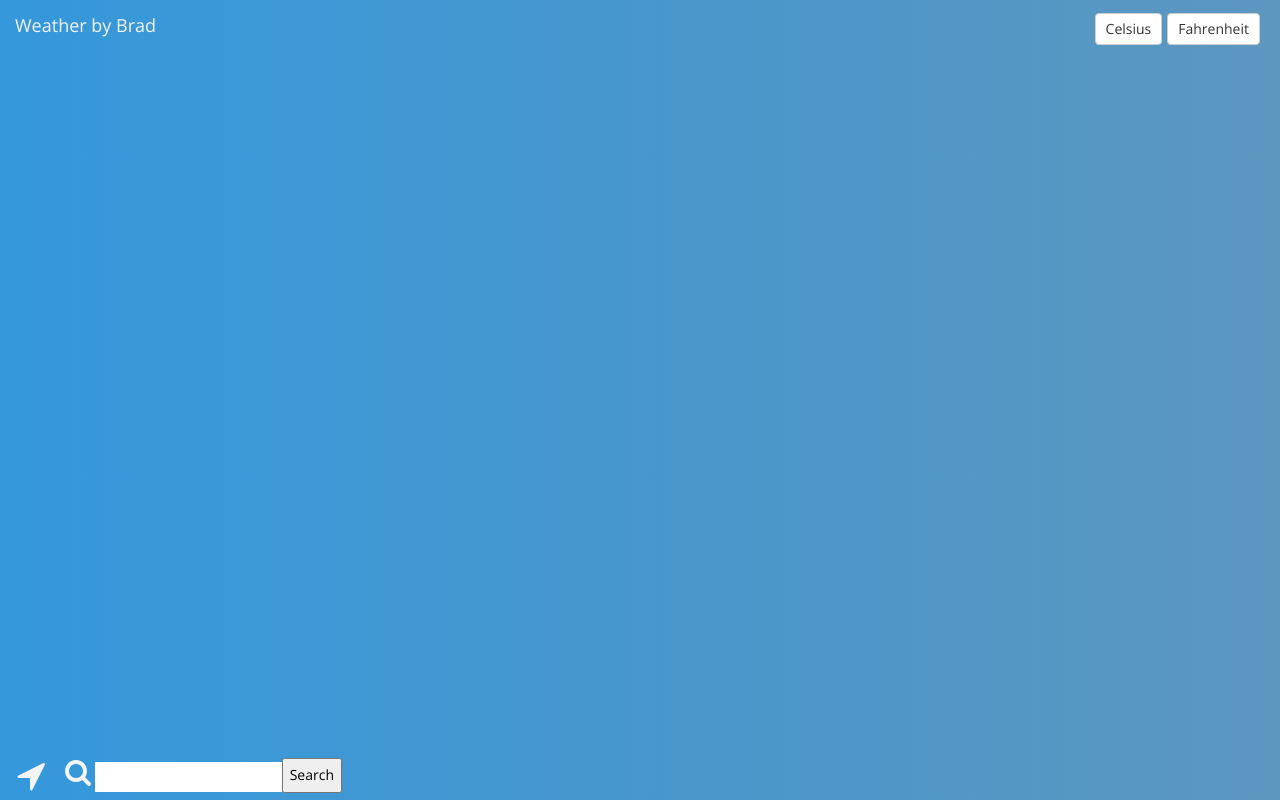
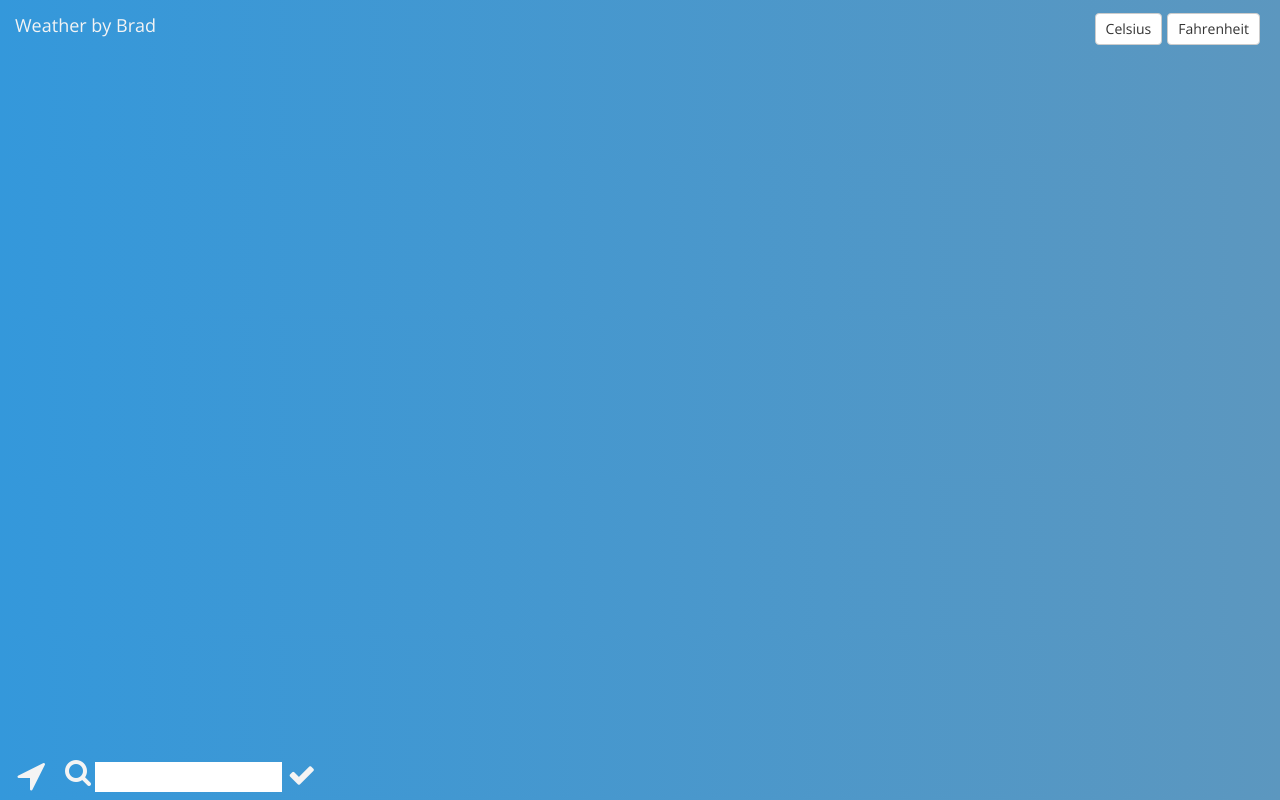
Before and after one commit to Bradzerafa/react-weather-app, a plain HTML site: page index.html in a window 1280 px wide. Both pictures are taken after a click on the icon 81 px from the left and 775 px from the top of the page. Drawn offline with nearby package versions, Linux system fonts and the light colour scheme.

Commit message:
funcitonality and UI complete

```diff
--- a/index.html
+++ b/index.html
@@ -23,7 +23,7 @@
 
 
 
-<div id="locationpage" class="container-fluid">
+<div id="locationpage" class="container-fluid fader">
 
 
 
@@ -46,7 +46,7 @@
   <div class="mainicon">
   <i class="fa fa-location-arrow mainicons" id="mainpagelocation" aria-hidden="true"></i>
   <span> <i class="fa fa-search mainicons" id="mainpagesearchicon" aria-hidden="true"></i> <input type="text" class="mainpagesearch hide" id="mainpagesearch"> </span>
-  <button id="searchbut" class="searchbutton1">Search</button>
+   <button id="searchbut" class="searchbutton1 hide"><i class="fa fa-check tick" aria-hidden="true"></i></button>
   </div>
 </div>
 
--- a/index.js
+++ b/index.js
@@ -1,10 +1,6 @@
 // NOTE: If you have downloaded this code for your own use you will need to go to openweathermap.org. sign up and get your own API key to make it work. You can insert your API key on line 45 where it says "INSERT API KEY HERE".
 
 
-
-//**** FIX ****
-// NOTE: CHECK IF CELSIUS AND FAHRENHEIT BUTTONS WORK WHEN YOU SEARCH YOUR OWN DESTINATION.
-// DELETE CONSOLE.LOGS FROM FINDING CURRENT LOCATION.
 
 cel = document.querySelector("#cel");
 fah = document.querySelector("#fah");
@@ -56,7 +52,7 @@ mainPageSearchIcon.addEventListener ("click", function(){
   mainPageSearchIcon.classList.remove("mainicons");
   mainPageSearchIcon.classList.add("mainicons3","fader");
   mainPageSearch.classList.add("fader", "mainicons2");
-  mainPageSearchIcon.id = "searchbut";
+  searchButton.classList.remove("hide");
 });
 
 
@@ -66,7 +62,6 @@ mainPageSearchIcon.addEventListener ("click", function(){
 
 searchButton.addEventListener ("click", function(){
  cityLocated = mainPageSearch.value;
-  console.log(cityLocated);
   cityLocation1();
 
 });
@@ -82,8 +77,6 @@ if (navigator.geolocation) {
   navigator.geolocation.getCurrentPosition((position) => {
     longitude = position.coords.longitude;
     latitude = position.coords.latitude;
-    console.log(longitude);
-    console.log(latitude);
     currentTemp();
   })
 }
@@ -93,7 +86,7 @@ if (navigator.geolocation) {
 // DISPLAY CURRENT TEMPRETURE IN CELSIUS.
 function currentTemp() {
   var request = new XMLHttpRequest();
-  request.open('GET', 'http://api.openweathermap.org/data/2.5/weather?lat=' + latitude + '&' + 'lon=' + longitude + '&APPID=' + '' + '&units=metric');
+  request.open('GET', 'http://api.openweathermap.org/data/2.5/weather?lat=' + latitude + '&' + 'lon=' + longitude + '&APPID=' + 'INSERT API KEY HERE' + '&units=metric');
   request.onload = function() {
     var ourData = JSON.parse(request.responseText);
     var wethData = ourData.main;
@@ -111,7 +104,7 @@ request.send();
 // GETS TEMPRETURE FOR API BASED ON CITY.
 function cityLocation1(){
   var request = new XMLHttpRequest();
-  request.open('GET', 'http://api.openweathermap.org/data/2.5/weather?q=cityLocation' + cityLocated + '&' + '&APPID=' + '' + '&units=metric');
+  request.open('GET', 'http://api.openweathermap.org/data/2.5/weather?q=cityLocation' + cityLocated + '&' + '&APPID=' + 'INSERT API KEY HERE' + '&units=metric');
   request.onload = function() {
     var ourData = JSON.parse(request.responseText);
     var wethData = ourData.main;
@@ -132,8 +125,6 @@ if (navigator.geolocation) {
   navigator.geolocation.getCurrentPosition((position) => {
     longitude = position.coords.longitude;
     latitude = position.coords.latitude;
-    console.log(longitude);
-    console.log(latitude);
     currentTemp();
   })
 }
--- a/weather.css
+++ b/weather.css
@@ -45,7 +45,19 @@
 }
 
 .searchbutton1 {
-  color: black;
+  background: none;
+  border: none;
+}
+
+.searchbutton1:focus {
+  outline: none;
+}
+
+
+
+.tick {
+  color: #f4f4f4;
+  font-size: 2em;
 }
 
 .fader {
```
